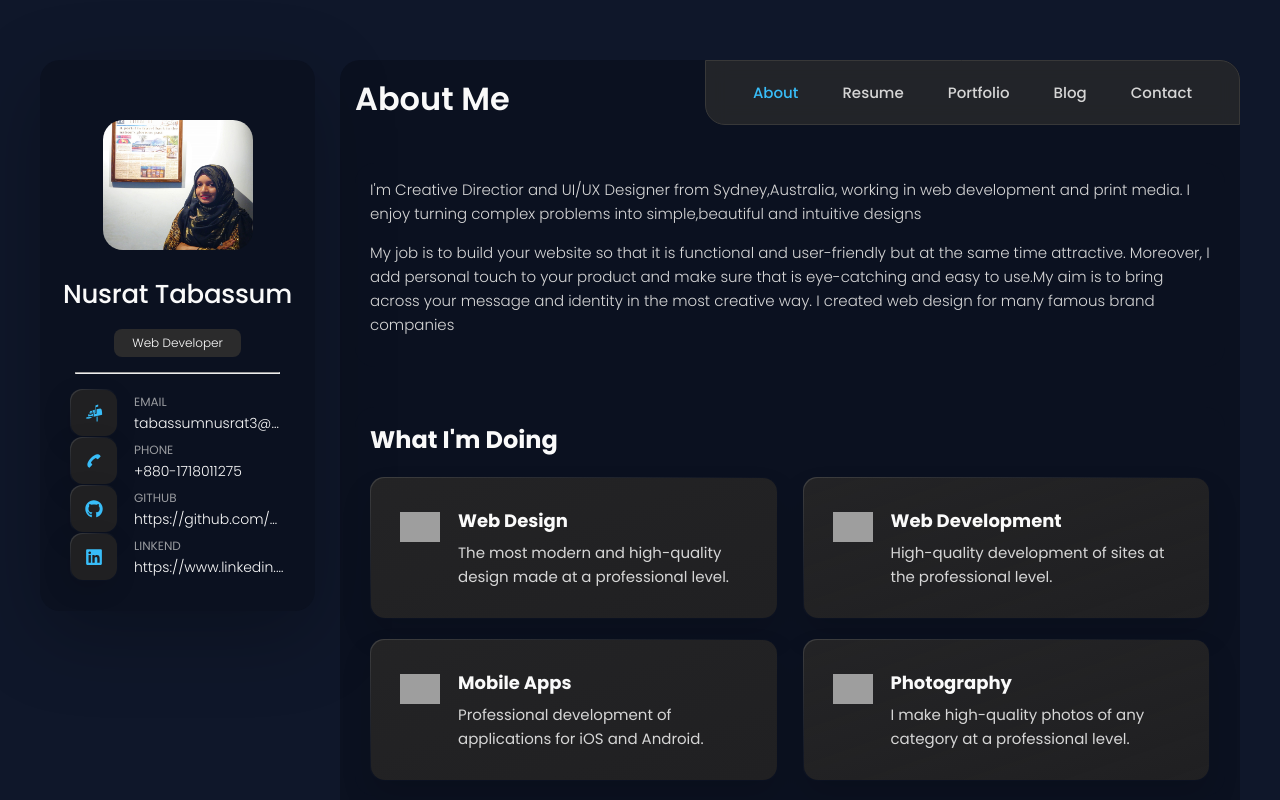
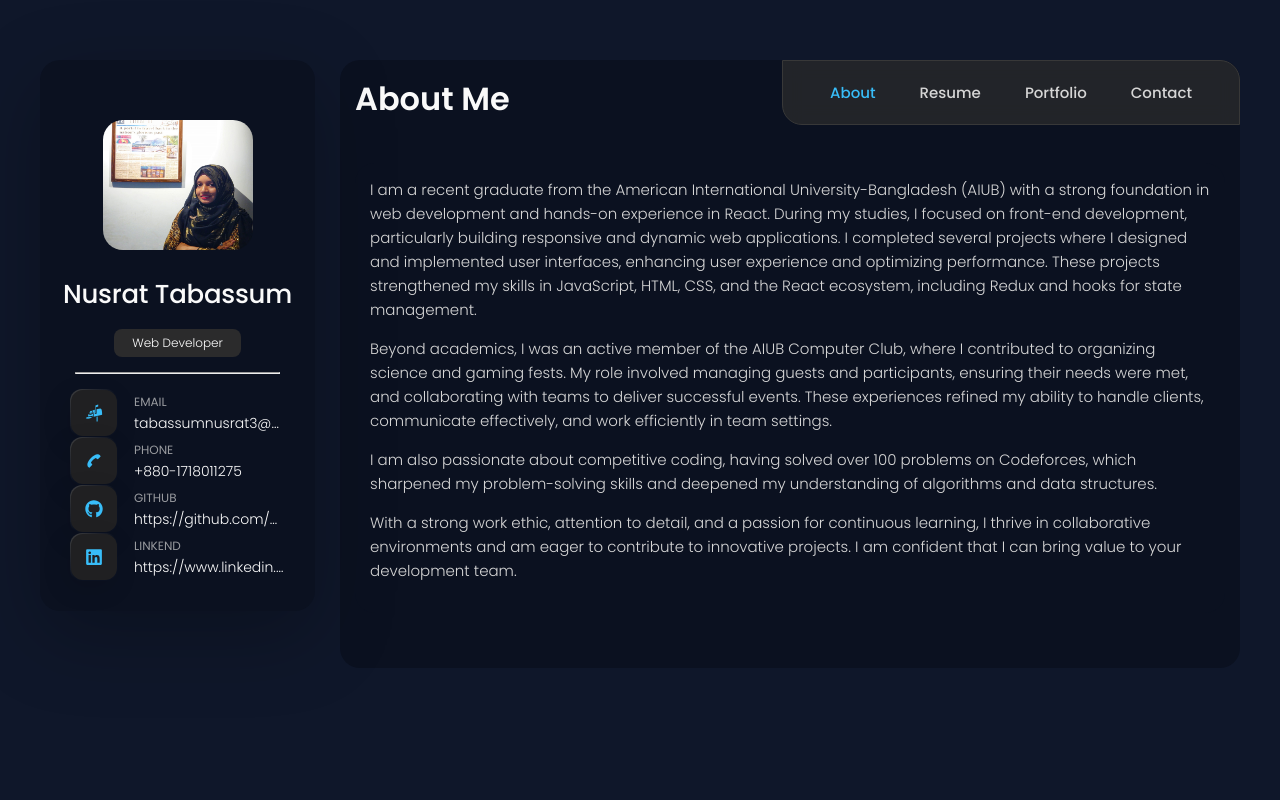
Before and after one commit to NusratTabassum3/Personal-Portfolio, a React (Vite) app: page / in a window 1280 px wide. Shown: the top 800 px of the page. Built offline with nearby package versions, Linux system fonts and the light colour scheme; grey boxes are pictures that could not be loaded.

Commit message:
Bugs fixed

```diff
--- a/package.json
+++ b/package.json
@@ -4,7 +4,7 @@
   "version": "0.0.0",
   "type": "module",
   "scripts": {
-    "dev": "vite",
+    "dev": "vite --open",
     "build": "vite build",
     "lint": "eslint .",
     "preview": "vite preview"
--- a/src/component/Nabvar.jsx
+++ b/src/component/Nabvar.jsx
@@ -5,22 +5,29 @@ const Nabvar = () => {
     <nav className="navbar">
       <ul className="navbar-list">
         <li className="navbar-item">
-                    <NavLink to="/" className="navbar-link" >About</NavLink>
+          <NavLink to="/" className="navbar-link">
+            About
+          </NavLink>
         </li>
         <li className="navbar-item">
-                    <NavLink to="/resume" className="navbar-link" >Resume</NavLink>
+          <NavLink to="/resume" className="navbar-link">
+            Resume
+          </NavLink>
         </li>
         <li className="navbar-item">
-                    <NavLink to="/portfolio" className="navbar-link" >Portfolio</NavLink>
+          <NavLink to="/portfolio" className="navbar-link">
+            Portfolio
+          </NavLink>
         </li>
+        {/* <li className="navbar-item">
+                    <NavLink to="/blogs" className="navbar-link" >Blog</NavLink>
+                </li> */}
         <li className="navbar-item">
-                    <NavLink to="/blogs" className="navbar-link" >Blog</NavLink>
-                </li>
-                <li className="navbar-item">
-                    <NavLink to="/contact" className="navbar-link" >Contact</NavLink>
+          <NavLink to="/contact" className="navbar-link">
+            Contact
+          </NavLink>
         </li>
       </ul>
-
     </nav>
   );
 };
--- a/src/pages/About/About.jsx
+++ b/src/pages/About/About.jsx
@@ -1,47 +1,37 @@
-import { useState } from "react";
-import Service from "./Service";
-import Testimonial from "./Testimonial";
-import { useEffect } from "react";
-
-const servicesData = [
-    {
-        "title": "Web design",
-        "icon": "/images/icon-design.svg",
-        "description": "The most modern and high-quality design made at a professional level."
-      },
-      {
-        "title": "Web development",
-        "icon": "/images/icon-dev.svg",
-        "description": "High-quality development of sites at the professional level."
-      },
-      {
-        "title": "Mobile apps",
-        "icon": "/images/icon-app.svg",
-        "description": "Professional development of applications for iOS and Android."
-      },
-      {
-        "title": "Photography",
-        "icon": "/images/icon-photo.svg",
-        "description": "I make high-quality photos of any category at a professional level."
-      }
-]
-
-
-
+// const servicesData = [
+//   {
+//     title: "Web design",
+//     icon: "/images/icon-design.svg",
+//     description:
+//       "The most modern and high-quality design made at a professional level.",
+//   },
+//   {
+//     title: "Web development",
+//     icon: "/images/icon-dev.svg",
+//     description: "High-quality development of sites at the professional level.",
+//   },
+//   {
+//     title: "Mobile apps",
+//     icon: "/images/icon-app.svg",
+//     description:
+//       "Professional development of applications for iOS and Android.",
+//   },
+//   {
+//     title: "Photography",
+//     icon: "/images/icon-photo.svg",
+//     description:
+//       "I make high-quality photos of any category at a professional level.",
+//   },
+// ];
 
 const About = () => {
-    const[testimonial,setTestimonial] = useState([])
+  // const [testimonial, setTestimonial] = useState([]);
 
-    useEffect(()=>{
-
-
-      fetch("testimonials.json")
-      .then(res=>res.json())
-      .then(data=> setTestimonial(data))
-
-
-    },[])
-
+  // useEffect(() => {
+  //   fetch("testimonials.json")
+  //     .then((res) => res.json())
+  //     .then((data) => setTestimonial(data));
+  // }, []);
 
   return (
     <div className="about active">
@@ -49,83 +39,105 @@ const servicesData = [
         <h2 className="h2 article-title">About Me</h2>
       </header>
       <section className="about-text">
-            <p>I'm Creative Directior and UI/UX Designer from Sydney,Australia, working in web development and
-                 print media. I enjoy turning complex problems into simple,beautiful and intuitive designs </p>
-
-            <p>My job is to build your website so that it is functional and user-friendly but at the same time
-                attractive. Moreover, I add personal touch to your product and make sure that is eye-catching and
-                easy to use.My aim is to bring across your message and identity in the most creative way. I created
-                web design for many famous brand companies
+        <p>
+          {" "}
+          I am a recent graduate from the American International
+          University-Bangladesh (AIUB) with a strong foundation in web
+          development and hands-on experience in React. During my studies, I
+          focused on front-end development, particularly building responsive and
+          dynamic web applications. I completed several projects where I
+          designed and implemented user interfaces, enhancing user experience
+          and optimizing performance. These projects strengthened my skills in
+          JavaScript, HTML, CSS, and the React ecosystem, including Redux and
+          hooks for state management.
+        </p>
+        <p>
+          Beyond academics, I was an active member of the AIUB Computer Club,
+          where I contributed to organizing science and gaming fests. My role
+          involved managing guests and participants, ensuring their needs were
+          met, and collaborating with teams to deliver successful events. These
+          experiences refined my ability to handle clients, communicate
+          effectively, and work efficiently in team settings.
+        </p>
+        <p>
+          {" "}
+          I am also passionate about competitive coding, having solved over 100
+          problems on Codeforces, which sharpened my problem-solving skills and
+          deepened my understanding of algorithms and data structures.
+        </p>
+        <p>
+          {" "}
+          With a strong work ethic, attention to detail, and a passion for
+          continuous learning, I thrive in collaborative environments and am
+          eager to contribute to innovative projects. I am confident that I can
+          bring value to your development team.
         </p>
       </section>
 
-
       {/* services */}
 
-           <section className="service">
+      {/* <section className="service">
         <h2 className="h3 service-title">What I'm Doing</h2>
         <ul className="service-list">
-                {
-                    servicesData.map((service,index) =>(
-                <Service key={index} title={service.title} icon={service.icon} description={service.description}/>
-                    ))
-                }
+          {servicesData.map((service, index) => (
+            <Service
+              key={index}
+              title={service.title}
+              icon={service.icon}
+              description={service.description}
+            />
+          ))}
         </ul>
-
-
-           </section>
+      </section> */}
 
       {/* Testtimonials section */}
 
-           <section className="testtimonials">
+      {/* <section className="testtimonials">
         <h3 className="h3 testimonials-title">Testimonials</h3>
         <ul className="testimonials-list has-scrollbar">
-
-              {
-              testimonial.map((testimonial,index)=>(
-                <Testimonial key={index}
+          {testimonial.map((testimonial, index) => (
+            <Testimonial
+              key={index}
               name={testimonial.name}
               avatar={testimonial.avatar}
-                 testimonial ={testimonial.testimonial}/>
-
+              testimonial={testimonial.testimonial}
+            />
           ))}
         </ul>
-           </section>
+      </section> */}
 
       {/* clients logo */}
 
-           <section className="clients">
+      {/* <section className="clients">
         <h3 className="h3 clients-title">Clients</h3>
         <ul className="clients-list has-scrollbar">
           <li className="clients-items">
             <a href="#">
-                  <img src="/images/logo-1-color.png" alt=""/>
+              <img src="/images/logo-1-color.png" alt="" />
             </a>
           </li>
           <li className="clients-items">
             <a href="#">
-                  <img src="/images/logo-2-color.png" alt=""/>
+              <img src="/images/logo-2-color.png" alt="" />
             </a>
           </li>
           <li className="clients-items">
             <a href="#">
-                  <img src="/images/logo-3-color.png" alt=""/>
+              <img src="/images/logo-3-color.png" alt="" />
             </a>
           </li>
           <li className="clients-items">
             <a href="#">
-                  <img src="/images/logo-4-color.png" alt=""/>
+              <img src="/images/logo-4-color.png" alt="" />
             </a>
           </li>
           <li className="clients-items">
             <a href="#">
-                  <img src="/images/logo-5-color.png" alt=""/>
+              <img src="/images/logo-5-color.png" alt="" />
             </a>
           </li>
         </ul>
-           </section>
-
-
+      </section> */}
     </div>
   );
 };
--- a/src/pages/Resume/Resume.jsx
+++ b/src/pages/Resume/Resume.jsx
@@ -1,22 +1,41 @@
 import { FaBookReader } from "react-icons/fa";
+import SkillItem from "./SkillItem";
 import TimelineItem from "./TimelineItem";
-import SkillItem from "./SkillItem";
 
 const Resume = () => {
   return (
     <section>
       <header>
         <h2 className="h2 article-title">Resume</h2>
+      </header>
 
-            </header>
+      {/* Experience Section */}
 
       <div className="timeline">
         <div className="title-wrapper">
           <div className="icone-box">
-                        <FaBookReader/>
+            <FaBookReader />
+          </div>
+          <h3 className="h3">Experience</h3>
+        </div>
+
+        <ol className="timeline-list">
+          <TimelineItem
+            Institution="Solutya Pvt. Ltd."
+            Title="Designation : Frontend Developer (Intern)"
+            Duration=" Duration : September 2024 to Februray 2025"
+            department=" Resposibility : Developed web frontends with HTML,CSS,Tailwind CSS and React.js
+                                Built and optimized user-facing features and backend services"
+          />
+        </ol>
+      </div>
+
+      <div className="timeline">
+        <div className="title-wrapper">
+          <div className="icone-box">
+            <FaBookReader />
           </div>
           <h3 className="h3">Education</h3>
-
         </div>
 
         <ol className="timeline-list">
@@ -25,7 +44,7 @@ const Resume = () => {
             Title="Bachelor of Enginnering(BSc)"
             department=" Department : Computer Science and Engineering"
             Cgpa="Cgpa : 3.73"
-                   Duration=" Duration :2020-Present"
+            Duration=" Duration :2020-2025"
           />
 
           <TimelineItem
@@ -43,56 +62,23 @@ const Resume = () => {
             Cgpa="Cgpa : 5.00"
             Duration=" Passing Year :2016"
           />
-
-
-
-
-                </ol>
-            </div>
-
-            {/* Experience Section */}
-
-            <div className="timeline">
-                <div className="title-wrapper">
-                    <div className="icone-box">
-                        <FaBookReader/>
-                    </div>
-                    <h3 className="h3">Experience</h3>
-
-                </div>
-
-                <ol className="timeline-list">
-                   <TimelineItem
-
-                   Institution="Solutya Pvt. Ltd."
-                   Title="Designation : Software Engineer (Intern)"
-                   Duration=" Duration : August 2024 to December 2024"
-                   department=" Resposibility : Developed web frontends with HTML,CSS,Tailwind CSS and React.js
-                                Built and optimized user-facing features and backend services"
-
-
-                   />
-
-
-
-
-
         </ol>
       </div>
 
       {/* Skill Section  */}
 
-
       <div className="skill">
         <h3 className="h3 skills-title">My Skills</h3>
         <ul className="skills-list content-card">
-                    <SkillItem title="Web Design" value={80}/>
-                    <SkillItem title="React" value={70}/>
-                    <SkillItem title="Javascript" value={90}/>
-                    <SkillItem title="Typescript" value={10}/>
+          <SkillItem title="HTML" value={80} />
+          <SkillItem title="CSS" value={70} />
+          <SkillItem title="Tailwind Css" value={60} />
+          <SkillItem title="React" value={60} />
+          <SkillItem title="Javascript" value={70} />
+          <SkillItem title="Rest API" value={50} />
+          <SkillItem title="Git & GitHub" value={70} />
         </ul>
       </div>
-
     </section>
   );
 };
```
Also changed, not shown: src/pages/About/Testimonial.jsx (+3 -6 lines), src/pages/Contact/Contact.jsx (+26 -14 lines). Lines whose indentation alone changed are shown as unchanged.
